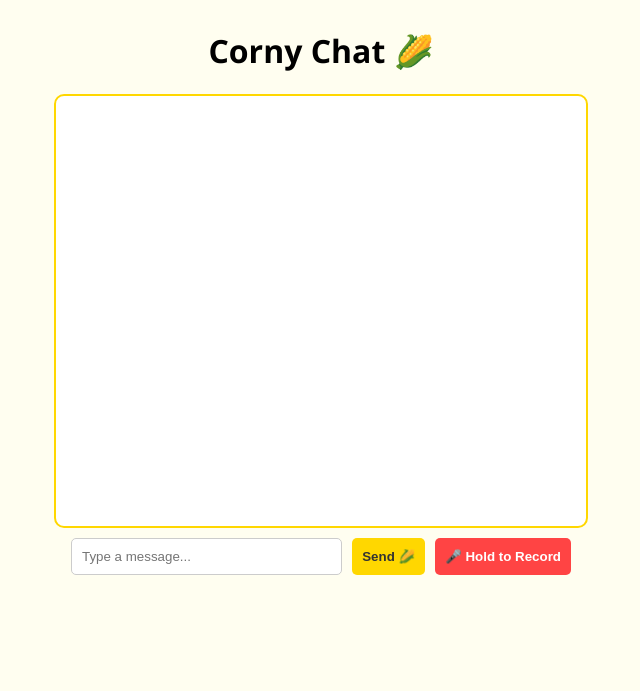
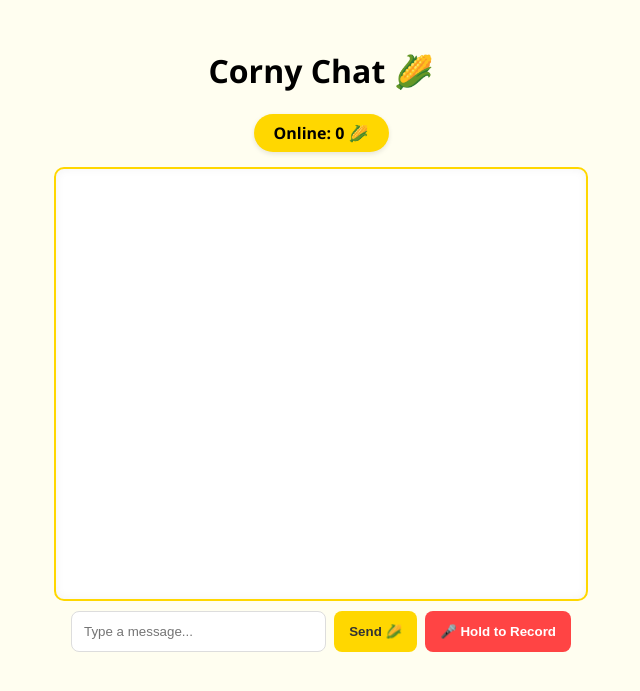
Before and after one commit to smithlowe/corny-chat, a Flask app: page / in a window 1280 px wide. Shown: the top 691 px of the page, without its empty margins (319-959 px from the left). Run offline with Flask 3, Linux system fonts and the light colour scheme; some libraries are stand-ins or nearby versions.

Commit message:
Integrated voice notes and live user counter

```diff
--- a/app.py
+++ b/app.py
@@ -2,13 +2,27 @@ from flask import Flask, render_template
 from flask_socketio import SocketIO, emit
 
 app = Flask(__name__)
-app.config['SECRET_KEY'] = 'secret!'
-# This line creates 'socketio' - it MUST come before the @socketio.on lines
+app.config['SECRET_KEY'] = 'corny_secret_123'
 socketio = SocketIO(app, cors_allowed_origins="*")
+
+# Counter for active users
+connected_users = 0
 
 @app.route('/')
 def index():
     return render_template('index.html')
+
+@socketio.on('connect')
+def handle_connect():
+    global connected_users
+    connected_users += 1
+    emit('user_count', {'count': connected_users}, broadcast=True)
+
+@socketio.on('disconnect')
+def handle_disconnect():
+    global connected_users
+    connected_users = max(0, connected_users - 1)
+    emit('user_count', {'count': connected_users}, broadcast=True)
 
 @socketio.on('message')
 def handle_message(data):
--- a/templates/index.html
+++ b/templates/index.html
@@ -6,24 +6,29 @@
     <title>Corny Chat 🌽</title>
     <script src="https://cdnjs.cloudflare.com/ajax/libs/socket.io/4.0.1/socket.io.js"></script>
     <style>
-        body { font-family: 'Segoe UI', Tahoma, Geneva, Verdana, sans-serif; background-color: #fffef0; display: flex; flex-direction: column; align-items: center; }
-        #chat-box { width: 90%; max-width: 500px; height: 400px; border: 2px solid #ffd700; background: white; overflow-y: scroll; padding: 15px; margin-bottom: 10px; border-radius: 10px; }
-        .controls { display: flex; gap: 10px; width: 90%; max-width: 500px; }
-        input { flex: 1; padding: 10px; border: 1px solid #ccc; border-radius: 5px; }
-        button { padding: 10px; cursor: pointer; border-radius: 5px; border: none; font-weight: bold; }
+        body { font-family: 'Segoe UI', sans-serif; background-color: #fffef0; display: flex; flex-direction: column; align-items: center; padding: 20px; }
+        #status-bar { background: #ffd700; padding: 8px 20px; border-radius: 20px; margin-bottom: 15px; font-weight: bold; box-shadow: 0 2px 5px rgba(0,0,0,0.1); }
+        #chat-box { width: 100%; max-width: 500px; height: 400px; border: 2px solid #ffd700; background: white; overflow-y: auto; padding: 15px; margin-bottom: 10px; border-radius: 10px; box-shadow: inset 0 0 10px rgba(0,0,0,0.05); }
+        .controls { display: flex; gap: 8px; width: 100%; max-width: 500px; flex-wrap: wrap; }
+        input { flex: 1; padding: 12px; border: 1px solid #ddd; border-radius: 8px; outline: none; }
+        button { padding: 12px 15px; cursor: pointer; border-radius: 8px; border: none; font-weight: bold; transition: 0.2s; }
         #send-btn { background-color: #ffd700; color: #333; }
-        #record-btn { background-color: #ff4444; color: white; transition: 0.3s; }
-        #record-btn.recording { background-color: #990000; transform: scale(0.95); }
-        .message { margin-bottom: 15px; padding: 8px; border-radius: 5px; background: #f9f9f9; }
-        audio { display: block; margin-top: 5px; max-width: 100%; }
+        #record-btn { background-color: #ff4444; color: white; }
+        #record-btn.recording { background-color: #990000; animation: pulse 1s infinite; }
+        .message { margin-bottom: 12px; padding: 10px; border-radius: 8px; background: #fcfcfc; border-left: 4px solid #ffd700; }
+        audio { display: block; margin-top: 8px; width: 100%; height: 35px; }
+        @keyframes pulse { 0% { opacity: 1; } 50% { opacity: 0.6; } 100% { opacity: 1; } }
     </style>
 </head>
 <body>
 
     <h1>Corny Chat 🌽</h1>
 
-    <div id="chat-box">
-        </div>
+    <div id="status-bar">
+        Online: <span id="user-count">0</span> 🌽
+    </div>
+
+    <div id="chat-box"></div>
 
     <div class="controls">
         <input type="text" id="msg-input" placeholder="Type a message...">
@@ -37,25 +42,30 @@
         const msgInput = document.getElementById('msg-input');
         const sendBtn = document.getElementById('send-btn');
         const recordBtn = document.getElementById('record-btn');
+        const userCountDisplay = document.getElementById('user-count');
 
         let mediaRecorder;
         let audioChunks = [];
 
-        // --- TEXT MESSAGE LOGIC ---
+        // --- USER COUNTER ---
+        socket.on('user_count', (data) => {
+            userCountDisplay.innerText = data.count;
+        });
+
+        // --- SEND TEXT ---
         sendBtn.onclick = () => {
-            if (msgInput.value) {
+            if (msgInput.value.trim() !== "") {
                 socket.emit('message', { type: 'text', content: msgInput.value });
                 msgInput.value = '';
             }
         };
 
-        // --- VOICE NOTE LOGIC ---
+        // --- VOICE RECORDING ---
         recordBtn.onmousedown = async () => {
             try {
                 const stream = await navigator.mediaDevices.getUserMedia({ audio: true });
                 mediaRecorder = new MediaRecorder(stream);
                 audioChunks = [];
-
                 mediaRecorder.ondataavailable = (e) => audioChunks.push(e.data);
                 mediaRecorder.onstop = () => {
                     const audioBlob = new Blob(audioChunks, { type: 'audio/webm' });
@@ -65,38 +75,33 @@
                         socket.emit('voice_note', { audio: reader.result });
                     };
                 };
-
                 mediaRecorder.start();
                 recordBtn.classList.add('recording');
                 recordBtn.innerText = "Recording...";
-            } catch (err) {
-                alert("Microphone access denied!");
-            }
+            } catch (err) { alert("Mic access required!"); }
         };
 
         recordBtn.onmouseup = () => {
-            if (mediaRecorder) {
+            if (mediaRecorder && mediaRecorder.state !== "inactive") {
                 mediaRecorder.stop();
                 recordBtn.classList.remove('recording');
                 recordBtn.innerText = "🎤 Hold to Record";
             }
         };
 
-        // --- RECEIVING MESSAGES ---
+        // --- RECEIVE MESSAGES ---
         socket.on('render_msg', (data) => {
             const div = document.createElement('div');
             div.className = 'message';
-
             if (data.type === 'text') {
                 div.innerHTML = `<strong>User:</strong> ${data.content}`;
-            } else if (data.type === 'voice') {
+            } else {
                 div.innerHTML = `<strong>User:</strong>`;
                 const audio = document.createElement('audio');
                 audio.src = data.content;
                 audio.controls = true;
                 div.appendChild(audio);
             }
-
             chatBox.appendChild(div);
             chatBox.scrollTop = chatBox.scrollHeight;
         });
```
